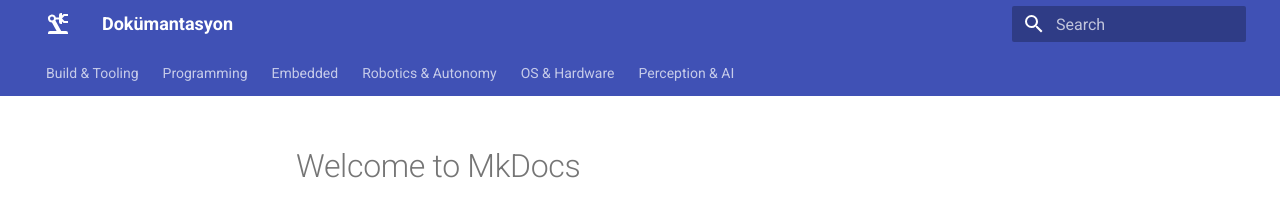
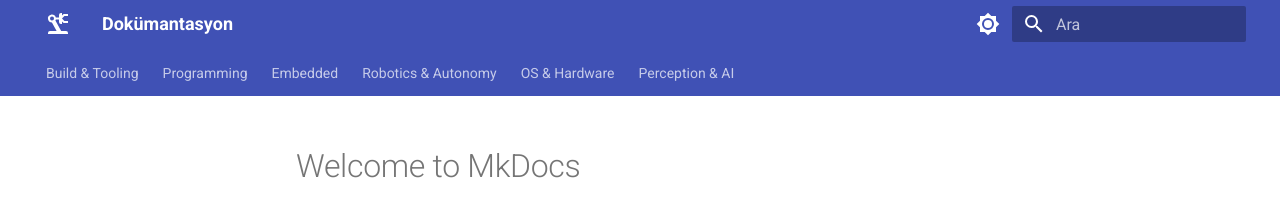
Before and after one commit to serkanMzlm/Documentation, an MkDocs documentation site: the page built from docs/index.md, in a window 1280 px wide. Shown: the top 203 px of the page. Built offline with MkDocs 1.6.1 and Material for MkDocs 9.7.7, drawn with Linux system fonts in a browser that asks for light colours.

Commit message:
Menu düzenlendi

```diff
--- a/mkdocs.yml
+++ b/mkdocs.yml
@@ -1,7 +1,28 @@
 site_name: Dokümantasyon
+
+# theme:
+#   name: material
+#   features:
+#     - navigation.tabs
+#     - navigation.expand
+#     - navigation.instant
+#     - navigation.sections
+#     - toc.integrate
+#     - content.tabs.linked
+#     - header.autohide
+#     - announce.dismiss
+#   font:
+#     text: Roboto               # Okunabilir font
+#     code: Fira Code
+
+#   icon:
+#     repo: fontawesome/brands/github
+#     logo: material/robot-industrial  # Robotik temasına uygun
+
 
 theme:
   name: material
+  language: tr                     # Türkçe dil desteği
   features:
     - navigation.tabs
     - navigation.expand
@@ -11,13 +32,25 @@
     - content.tabs.linked
     - header.autohide
     - announce.dismiss
+  palette:
+    - scheme: default
+      primary: indigo
+      accent: amber
+      toggle:
+        icon: material/brightness-7
+        name: Koyu moda geç
+    - scheme: slate
+      primary: teal
+      accent: lime
+      toggle:
+        icon: material/brightness-4
+        name: Açık moda geç
   font:
-    text: Roboto               # Okunabilir font
+    text: Roboto
     code: Fira Code
-
   icon:
     repo: fontawesome/brands/github
-    logo: material/robot-industrial  # Robotik temasına uygun
+    logo: material/robot-industrial
 
 nav:
   - Build & Tooling:
```
